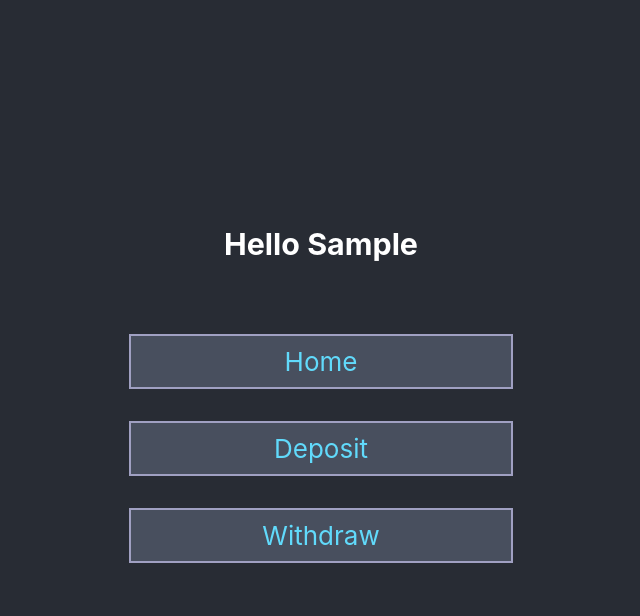
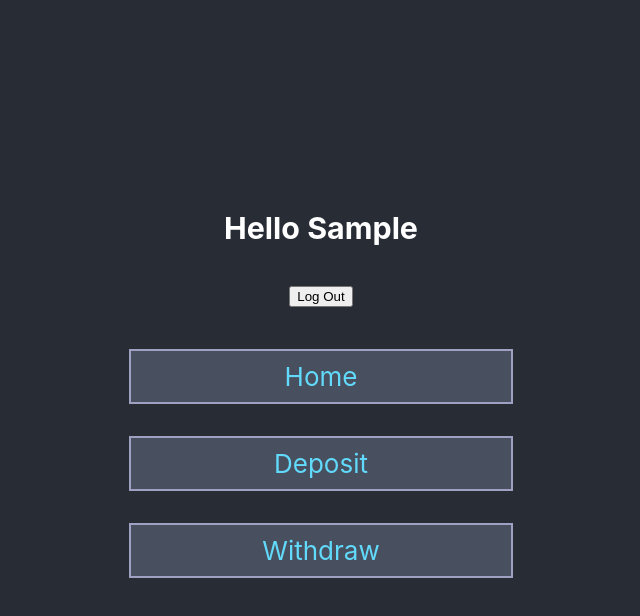
Before and after one commit to TylerEikenberg/React-Redux-Banking-App_two, a React (Create React App) app: page / in a window 1280 px wide. Both pictures are taken after typing "Sample" into the empty fields and a click on the input 639 px from the left and 275 px from the top of the page. Shown: the top 616 px of the page, without its empty margins (319-959 px from the left). Built offline with nearby package versions, Linux system fonts and the light colour scheme.

Commit message:
logout links to root

```diff
--- a/src/App.js
+++ b/src/App.js
@@ -24,6 +24,11 @@ function App() {
       <div className="App">
         <header className="App-header">
           {loggedIn ? <h3>Hello {username}</h3> : <LoginForm />}
+          {loggedIn ? (
+            <NavLink to="/">
+              <button onClick={logoutClickHandle}>Log Out</button>
+            </NavLink>
+          ) : null}
 
           <ul className="App-ul">
             <NavLink
```
